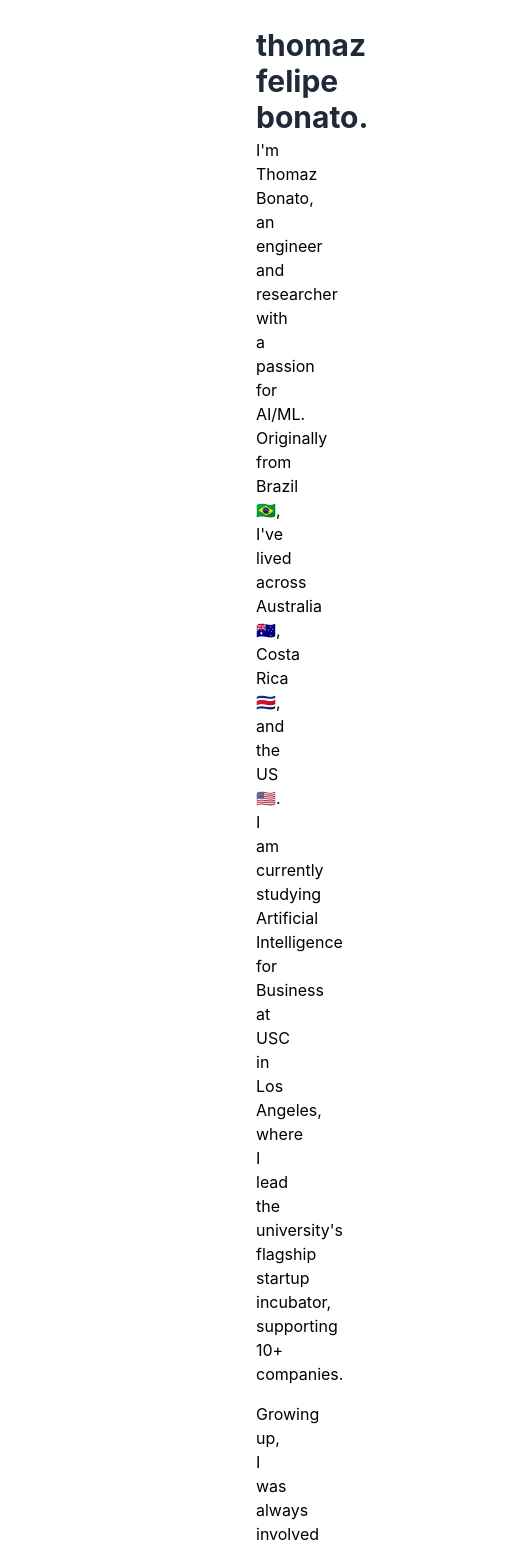
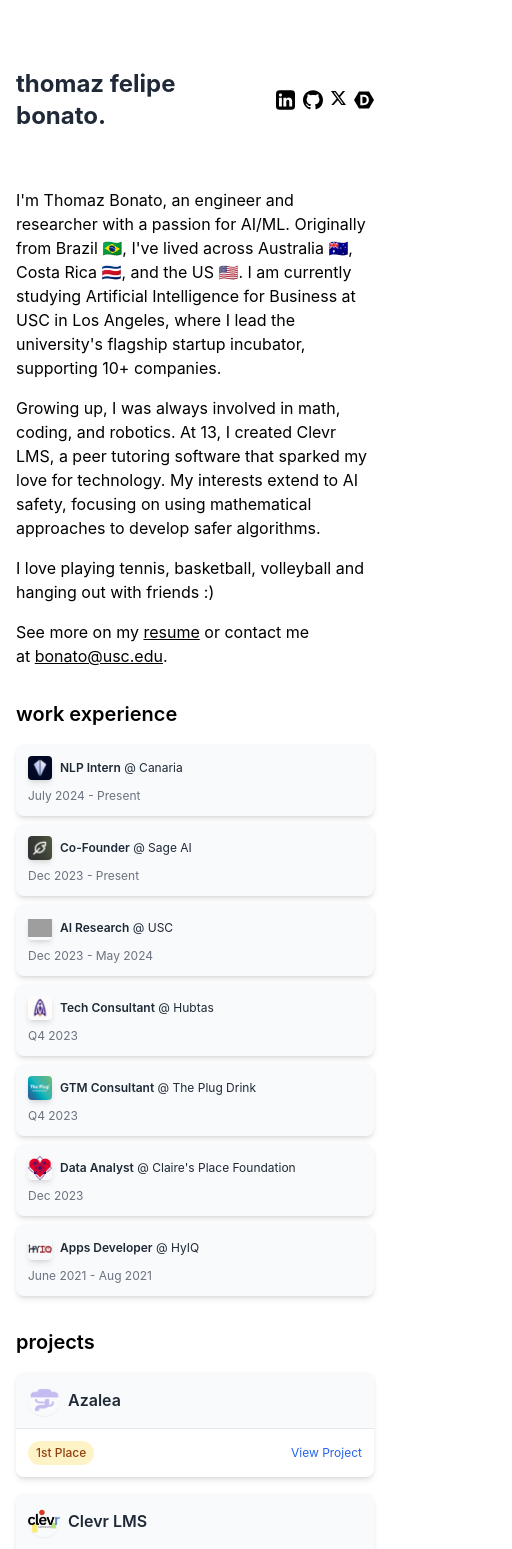
Before and after one commit to thobonato/personal_website, a React (Create React App) app in the folder frontend/: page / in a window 390 px wide. Shown: the top 1549 px of the page, 512 px wide, since content can reach past the window. Built offline with nearby package versions, Linux system fonts and the light colour scheme; grey boxes are pictures that could not be loaded.

Commit message:
mobile friendly

```diff
--- a/frontend/src/App.js
+++ b/frontend/src/App.js
@@ -1,30 +1,25 @@
-// assets
-// import logo from "./assets/images/2tb.png";
+import React from 'react';
 import experiencesData from "./assets/misc/experiences.json";
 import projectsData from "./assets/misc/projects.json";
-
-// components
 import Header from "./components/Header";
 import Description from "./components/Description";
 import WorkSection from "./components/WorkSection";
 import ProjectsSection from "./components/ProjectsSection";
-
 import './App.css';
 
 function App() {
   return (
-    <div className="container pt-14 scroll-smooth">
-      <div className="App">
-        <Header></Header>
-        <Description> </Description>
-        <WorkSection experiences={experiencesData.experiences} />
-        <ProjectsSection projects={projectsData.projects} />
-        {/* <header className="App-header">
-          <img src={logo} className="App-logo" alt="logo" />
-        </header> */}
+    <div className="min-h-screen flex flex-col">
+      <div className="flex-grow container mx-auto px-4 sm:px-16 lg:px-48 pt-14 scroll-smooth">
+        <div className="App max-w-7xl mx-auto">
+          <Header />
+          <Description />
+          <WorkSection experiences={experiencesData.experiences} />
+          <ProjectsSection projects={projectsData.projects} />
+        </div>
       </div>
-      <footer className="pb-6 mt-auto">
-        <div className="text-[10px] text-center">
+      <footer className="py-6 mt-auto">
+        <div className="text-xs text-center">
           © 2024 Thomaz Bonato.
         </div>
       </footer>
--- a/frontend/src/components/Header.js
+++ b/frontend/src/components/Header.js
@@ -6,21 +6,23 @@ import devpost from "../assets/images/devpost.svg"
 
 const Header = () => {
     return (
-        <div className="flex h-[50px] w-full items-center bg-white">
-            <div className="flex w-full items-center text-2xl font-bold text-gray-800">
-                <span className="text-3xl">thomaz felipe bonato.</span>
-                <a href="https://www.linkedin.com/in/thomaz-felipe-bonato" target="_blank" rel="noopener noreferrer" className="ml-auto">
-                    <img src={linkedin} alt="linkedin" className="fill-none	rounded w-6 h-6" />
+        <div className="flex flex-col sm:flex-row h-auto sm:h-[50px] w-full items-center bg-white py-3 sm:py-0">
+            <div className="flex w-full items-center justify-between sm:justify-start text-xl sm:text-2xl font-bold text-gray-800 mb-3 sm:mb-0">
+                <span className="text-2xl sm:text-3xl">thomaz felipe bonato.</span>
+                <div className="flex sm:ml-auto">
+                    <a href="https://www.linkedin.com/in/thomaz-felipe-bonato" target="_blank" rel="noopener noreferrer" className="ml-2 sm:ml-auto">
+                        <img src={linkedin} alt="linkedin" className="fill-none rounded w-5 h-5 sm:w-6 sm:h-6" />
                     </a>
                     <a href="https://github.com/thobonato" target="_blank" rel="noopener noreferrer" className="ml-2">
-                    <img src={github} alt="github" className="w-6 h-6" />
+                        <img src={github} alt="github" className="w-5 h-5 sm:w-6 sm:h-6" />
                     </a>
                     <a href="https://twitter.com/ThomazBonato" target="_blank" rel="noopener noreferrer" className="ml-2">
-                    <img src={twitter} alt="twitter" className="w-5 h-5" />
+                        <img src={twitter} alt="twitter" className="w-4 h-4 sm:w-5 sm:h-5" />
                     </a>
                     <a href="https://devpost.com/thobonato" target="_blank" rel="noopener noreferrer" className="ml-2">
-                    <img src={devpost} alt="devpost" className="w-6 h-6" />
+                        <img src={devpost} alt="devpost" className="w-5 h-5 sm:w-6 sm:h-6" />
                     </a>
+                </div>
             </div>
         </div>
     );
--- a/frontend/src/components/ProjectsSection.js
+++ b/frontend/src/components/ProjectsSection.js
@@ -12,30 +12,30 @@ const ProjectsSection = ({ projects }) => {
 
     return (
         <div className="max-w-6xl mx-auto pt-6 mb-24">
-            <h2 className="text-2xl font-semibold mb-6">projects</h2>
-            <div className="grid grid-cols-1 md:grid-cols-3 gap-6">
+            <h2 className="text-xl sm:text-2xl font-semibold mb-4 sm:mb-6">projects</h2>
+            <div className="grid grid-cols-1 sm:grid-cols-2 lg:grid-cols-3 gap-4 sm:gap-6">
                 {projects.map((proj) => (
-                    <div key={proj.name} className="bg-white rounded-lg shadow-md overflow-hidden h-40 flex flex-col transition duration-300 ease-in-out transform hover:scale-[1.03]">
+                    <div key={proj.name} className="bg-white rounded-lg shadow-md overflow-hidden h-auto sm:h-40 flex flex-col transition duration-300 ease-in-out transform hover:scale-[1.03]">
                         <a href={proj.link} target="_blank" rel="noopener noreferrer" className="flex-grow flex flex-col">
-                            <div className="flex items-center p-4 bg-gray-50 border-b">
+                            <div className="flex items-center p-3 sm:p-4 bg-gray-50 border-b">
                                 <img
                                     src={logos[proj.logo]}
                                     alt={`${proj.name} logo`}
-                                    className="w-10 h-10 object-contain rounded-full shadow-sm"
+                                    className="w-8 h-8 sm:w-10 sm:h-10 object-contain rounded-full shadow-sm"
                                 />
-                                <h3 className="text-lg font-semibold ml-3 text-gray-800">{proj.name}</h3>
+                                <h3 className="text-base sm:text-lg font-semibold ml-2 sm:ml-3 text-gray-800">{proj.name}</h3>
                             </div>
-                            <div className="p-4 flex items-center justify-center h-full">
+                            <div className="p-3 sm:p-4 flex items-center justify-center h-full">
                                 <div className="flex items-center justify-between w-full">
                                     <div className="flex items-center">
                                         {proj.isAwarded && (
-                                            <span className={`text-xs font-medium bg-${proj.awardColor}-100 text-${proj.awardColor}-800 py-1 px-2 rounded-full mr-2}`}>
+                                            <span className={`text-xs font-medium bg-${proj.awardColor}-100 text-${proj.awardColor}-800 py-1 px-2 rounded-full mr-2`}>
                                                 {proj.award}
                                             </span>
                                         )}
                                     </div>
                                     {proj.link && (
-                                        <span className="text-sm text-blue-600 hover:text-blue-500">
+                                        <span className="text-xs sm:text-sm text-blue-600 hover:text-blue-500">
                                             View Project
                                         </span>
                                     )}
--- a/frontend/src/components/WorkSection.js
+++ b/frontend/src/components/WorkSection.js
@@ -9,9 +9,7 @@ import USC from '../assets/images/usc.jpeg';
 import ClairesPlace from '../assets/images/claires-logo.png';
 import Canaria from '../assets/images/canaria.jpeg';
 
-
 const WorkSection = ({ experiences }) => {
-
     const logos = {
       'sage-ai.png': Sage,
       'azalea.png': Azalea,
@@ -22,28 +20,27 @@ const WorkSection = ({ experiences }) => {
       'usc.jpeg': USC,
       'claires-logo.png': ClairesPlace,
       'canaria.jpeg': Canaria,
-        // add logos here
     };
 
   return (
     <div className="max-w-4xl mx-auto pt-6">
-        <h2 className="text-2xl font-semibold mb-4">work experience</h2>
+        <h2 className="text-xl sm:text-2xl font-semibold mb-4">work experience</h2>
         {experiences.map((exp, index) => (
-        <div key={index} className="mb-2 h-14 bg-gray-50 rounded-lg shadow-md overflow-hidden
+        <div key={index} className="mb-2 h-auto sm:h-14 bg-gray-50 rounded-lg shadow-md overflow-hidden
                                     transition duration-300 ease-in-out transform hover:scale-[1.01]">
-            <div className="flex items-center justify-between h-full px-4 w-full">
-            <div className="flex items-center flex-grow">
+            <div className="flex flex-col sm:flex-row items-start sm:items-center justify-between h-full p-3 sm:px-4 w-full">
+            <div className="flex items-center flex-grow mb-2 sm:mb-0">
                 <img
                 src={logos[exp.logo]}
                 alt={`${exp.company} logo`}
-                className="w-8 h-auto object-contain rounded shadow-md"
+                className="w-6 h-6 sm:w-8 sm:h-auto object-contain rounded shadow-md"
                 />
-                <p className="text-sm text-gray-800 ml-3">
+                <p className="text-xs sm:text-sm text-gray-800 ml-2 sm:ml-3">
                 <span className="font-semibold">{exp.title}</span>
                 <span className="font-normal"> @ {exp.company}</span>
                 </p>
             </div>
-            <p className="text-sm text-gray-500 flex-shrink-0">
+            <p className="text-xs sm:text-sm text-gray-500 flex-shrink-0">
                 {exp.endDate === "" ? exp.startDate : `${exp.startDate} - ${exp.endDate}`}
             </p>
             </div>
```
Lines whose indentation alone changed are shown as unchanged.
